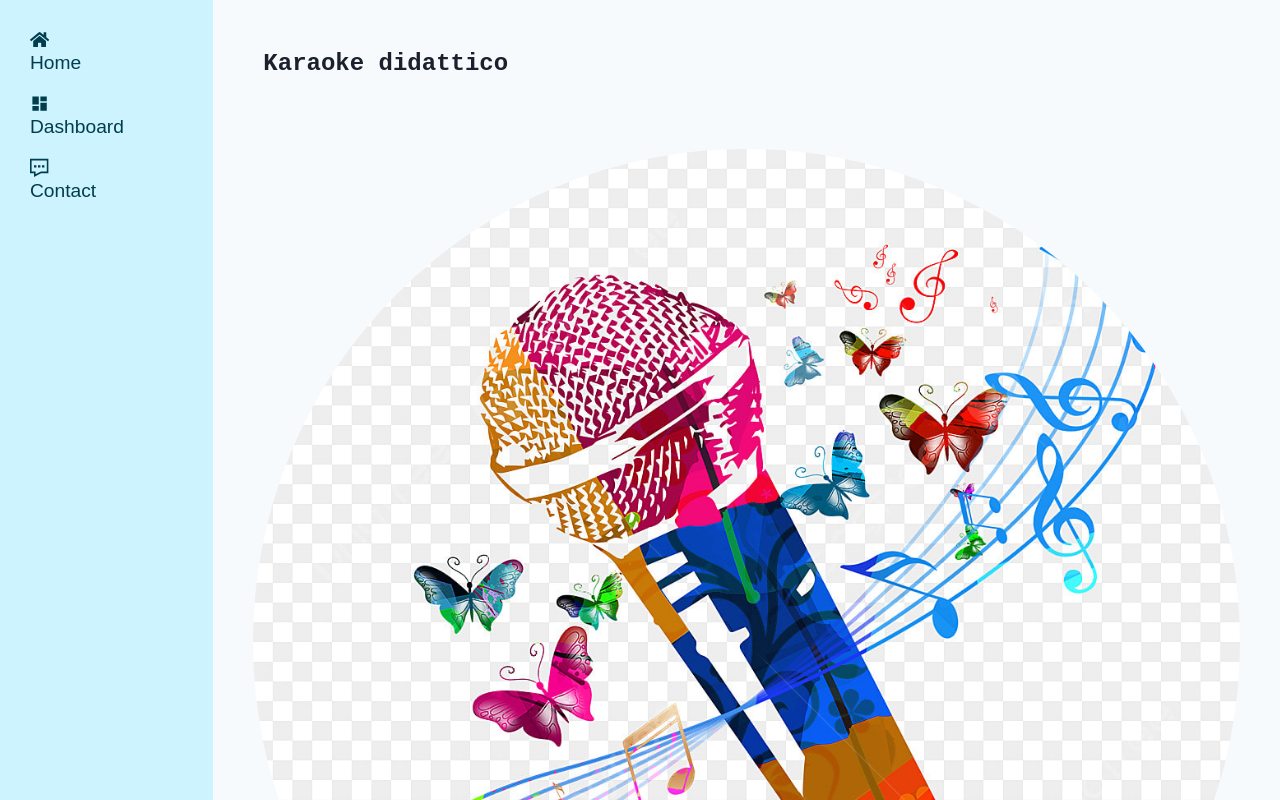
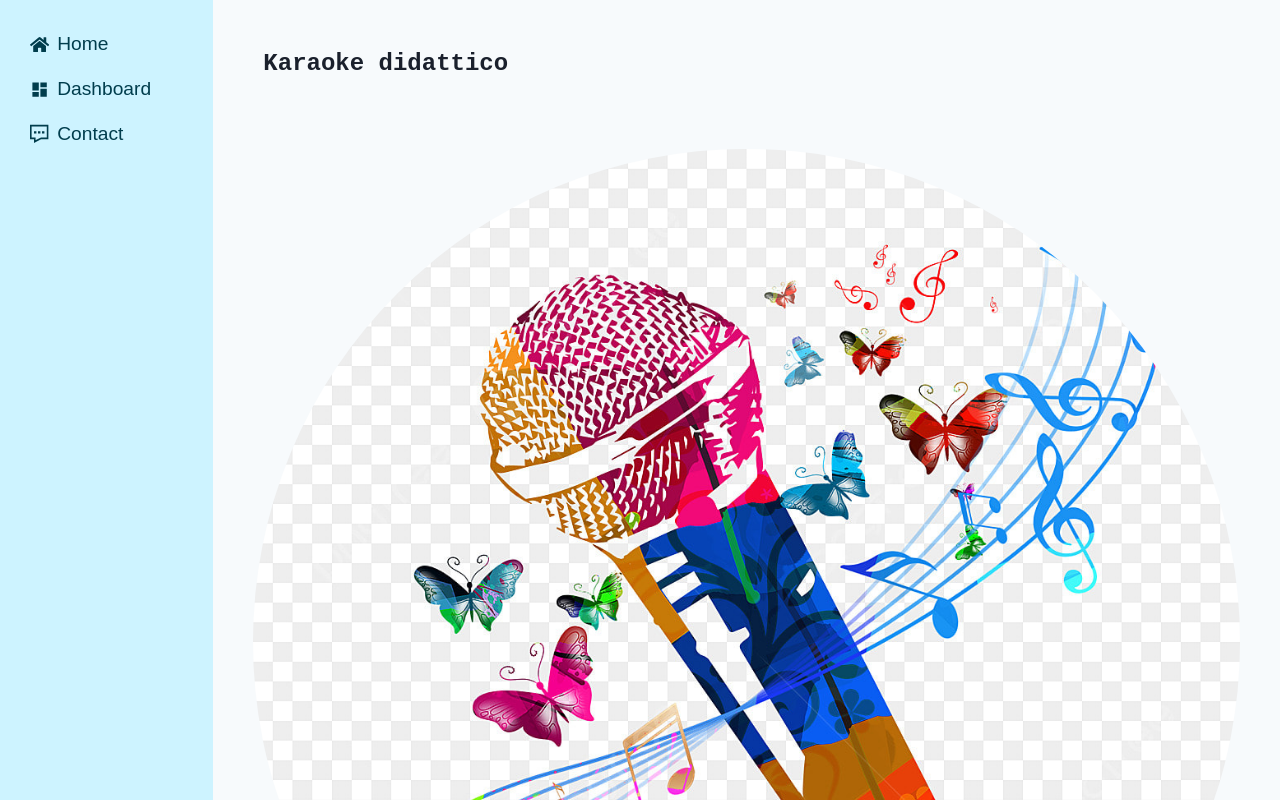
Before and after one commit to daloiso/tesi, a React (Vite) app in the folder karaoke_app_fe/: page / in a window 1280 px wide. Shown: the top 800 px of the page. Built offline with nearby package versions, Linux system fonts and the light colour scheme.

Commit message:
visualizzazione corretta

```diff
--- a/karaoke_app_fe/src/components/Sidebar.jsx
+++ b/karaoke_app_fe/src/components/Sidebar.jsx
@@ -1,4 +1,4 @@
-import { List, ListItem } from "@chakra-ui/react"
+import { HStack, List, ListItem, Text } from "@chakra-ui/react"
 import { FaHome } from "react-icons/fa";
 import { MdDashboard } from "react-icons/md";
 import { GrContact } from "react-icons/gr";
@@ -10,20 +10,20 @@ const Sidebar = () => {
     <List color="custom.text" fontSize="1.2em" spacing={4}>
       <ListItem>
         <NavLink to="/">
-          <FaHome />
-          Home
+          <HStack><FaHome /><Text>Home</Text></HStack>
         </NavLink>
       </ListItem>
       <ListItem>
         <NavLink to="dashboard">
-          <MdDashboard />
-          Dashboard
+        <HStack><MdDashboard /><Text>
+          Dashboard</Text></HStack>
         </NavLink>
       </ListItem>
       <ListItem>
         <NavLink to="contact">
-          <GrContact />
-          Contact
+        <HStack><GrContact /><Text>
+
+          Contact</Text></HStack>
         </NavLink>
       </ListItem>
     </List>
--- a/karaoke_app_fe/src/pages/Dashboard.jsx
+++ b/karaoke_app_fe/src/pages/Dashboard.jsx
@@ -28,18 +28,16 @@ export default function Dashboard() {
 
           <CardHeader color="gray.700">
             <Flex gap={5}>
-              <Box w="50px" h="50px">
-              <Avatar name={task.author} src={task.img} />
-              </Box>
+
               <Box>
                 <Heading as="h3" size="sm">{task.title}</Heading>
-                <Text>by {task.author}</Text>
+
               </Box>
             </Flex>
           </CardHeader>
 
           <CardBody color="gray.500">
-            <Text>{task.description}</Text>
+            <Text>{task.textSong}</Text>
           </CardBody>
 
 
@@ -58,14 +56,14 @@ export default function Dashboard() {
 
 
 import axios from 'axios';
-
+import { json } from 'react-router-dom';
 export const tasksLoader = async () => {
   const url = 'http://127.0.0.1:8000/api/activity/';
   const headers = {
 
   };
 
-  axios.get(url, {headers: {
+  return axios.get(url, {headers: {
       'Authorization': 'Token b9862aacb7a0c2f9b1a346e8e1186607e61ecf81',
       'Content-Type': 'application/json'
     },
@@ -73,9 +71,10 @@ export const tasksLoader = async () => {
   })
     .then(response => {
       console.log('Data:', response.data);
-      return response.data
+      return json(response.data);
     })
     .catch(error => {
       console.error('Error:', error);
+      return json(null);
     });
 }
```
